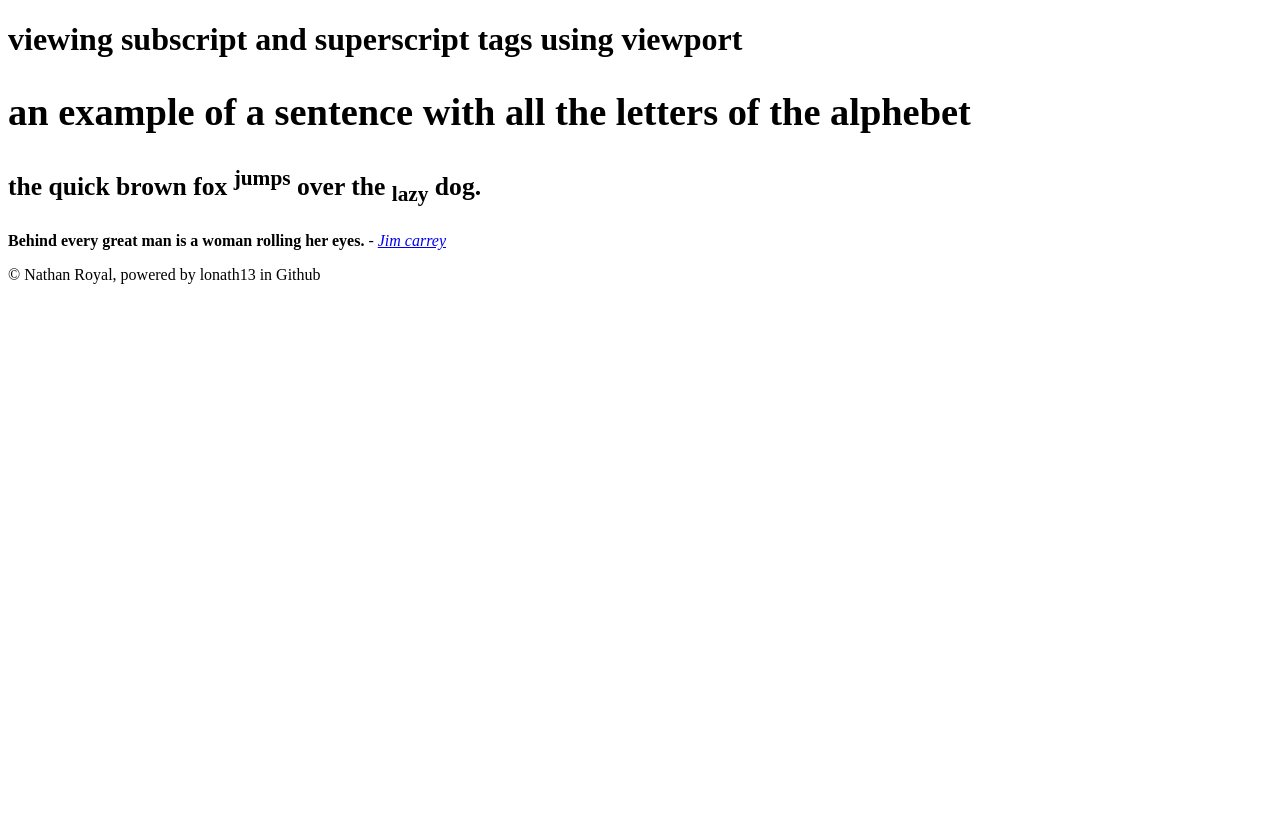
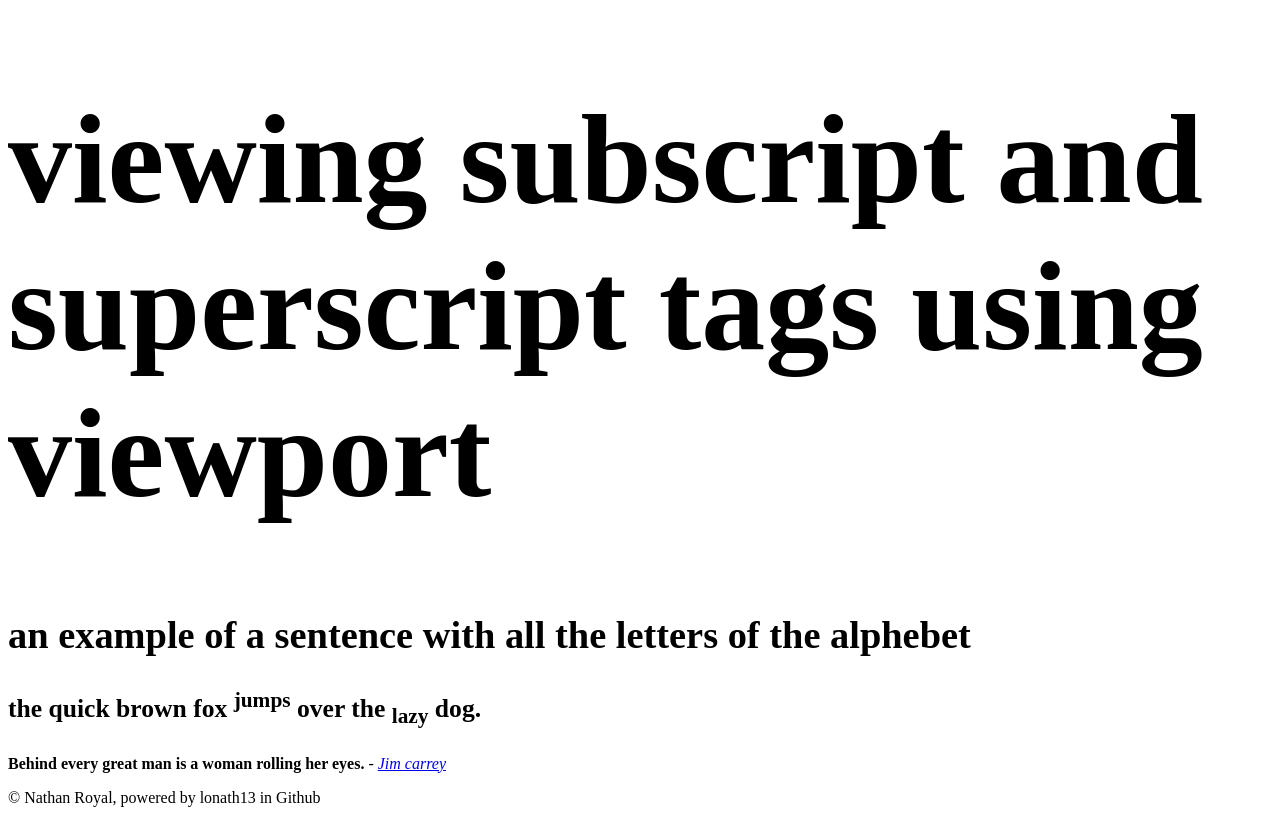
Before and after one commit to lonath13/learning-html, a plain HTML site: page childpages/Subscript and Superscript.html in a window 1280 px wide. Before the commit the page ends 800 px from the top, so only its background shows below. Drawn offline with Linux system fonts and the light colour scheme.

Commit message:
Update Subscript and Superscript.html

```diff
--- a/childpages/Subscript and Superscript.html
+++ b/childpages/Subscript and Superscript.html
@@ -28,7 +28,7 @@
 
     </head>
     <body>
-         <header><h1> viewing subscript and superscript tags using viewport</h1></header>
+         <header><h1 style="font-size:10vw"> viewing subscript and superscript tags using viewport</h1></header>
          <nav></nav>
          <aside></aside>
          <main></main>
```
